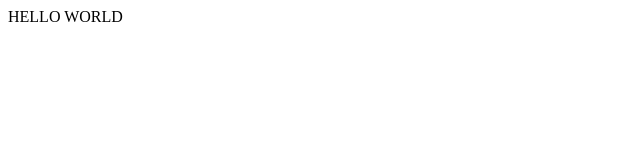
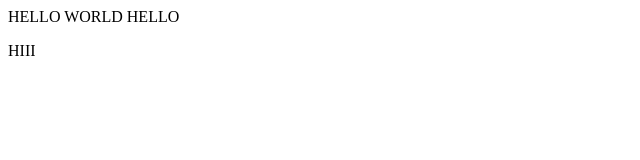
Before and after one commit to dadybeatboy/malki, a plain HTML site: page index.html in a window 1280 px wide. Shown: the whole page, without its empty margins (0-640 px from the left). Drawn offline with Linux system fonts and the light colour scheme.

Commit message:
this is new commit

```diff
--- a/index.html
+++ b/index.html
@@ -8,7 +8,8 @@
 <body>
 
 
-        <p> HELLO WORLD </p>
+        <p> HELLO WORLD HELLO </p>
+        <p> HIII </p>
 
 
 </body>
```
